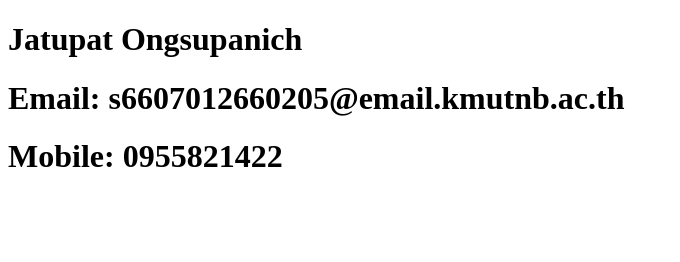
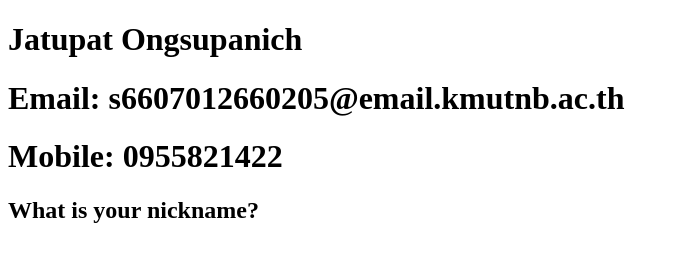
Before and after one commit to HawkSkYWalker/git-sample-project, a plain HTML site: page index.html in a window 1280 px wide. Shown: the whole page, without its empty margins (0-680 px from the left). Drawn offline with Linux system fonts and the light colour scheme.

Commit message:
Updated fix-error added nickname question

```diff
--- a/index.html
+++ b/index.html
@@ -11,5 +11,8 @@
     <h1> Email: s6607012660205@email.kmutnb.ac.th </h1>
     <h1> Mobile: 0955821422 </h1>
 
+    <h2> What is your nickname? </h2>
+
+
 </body>
 </html>
```
